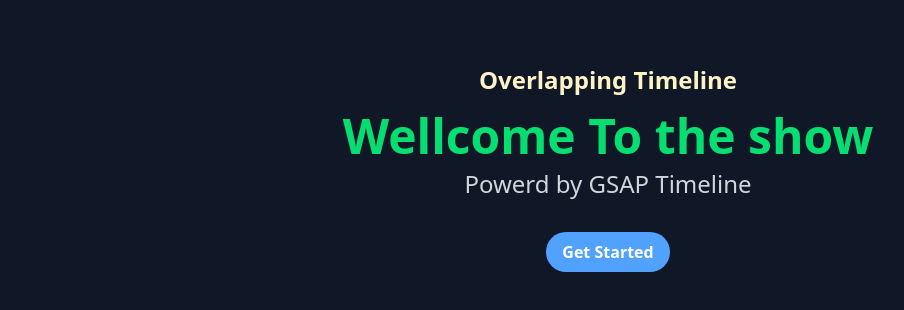
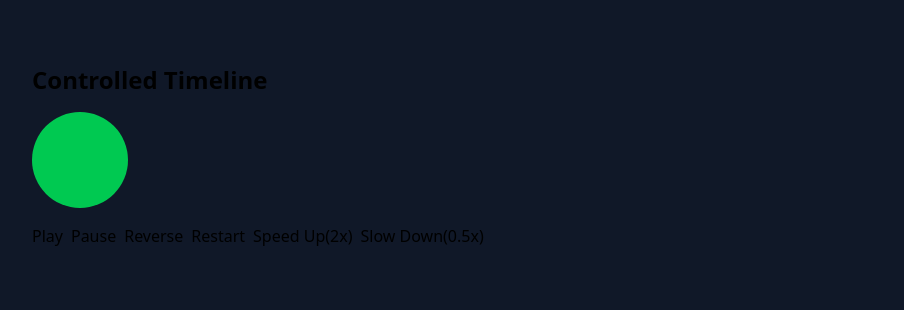
Before and after one commit to Biniyamgirma/animated-octo-using-gsap, a React (Vite) app: page / in a window 1280 px wide. Shown: the top 310 px of the page, without its empty margins (32-936 px from the left). Built offline with nearby package versions, Linux system fonts and the light colour scheme.

Commit message:
added a controlled animation using buttons

```diff
--- a/src/App.jsx
+++ b/src/App.jsx
@@ -5,6 +5,7 @@ import FromToTween from './components/FromToTween';
 import TimeLine from './components/TimeLine';
 import SimpleTimeLine from './components/SimpleTimeline';
 import OverlappingTimeline from './components/OverlappingTimeline';
+import ControlledTimeline from './components/ControlledTimeline';
 function App() {
 {/* <main className='w-full min-h-screen bg-gray-900 p-8 absolute'>
         <h1 className='text-center text-4xl font-bold text-white'>Gsap + React</h1>
@@ -16,11 +17,12 @@ function App() {
         <hr className="my-8 border-gray-700  " />
         <TimeLine />
             <SimpleTimeLine />
+            <OverlappingTimeline />
 
       </main> */}
   return (
     <main className='w-full min-h-screen bg-gray-900 p-8 absolute'>
-      <OverlappingTimeline />
+      <ControlledTimeline />
     </main>
 
 
--- /dev/null
+++ b/src/components/ControlledTimeline.jsx
@@ -0,0 +1,53 @@
+import React,{useRef} from 'react';
+import gsap from 'gsap';
+import { useGSAP } from '@gsap/react';
+
+const ControlledTimeline = ()=>{
+    const container = useRef(null);
+    const t1 = useRef(null);
+    useGSAP(()=>{
+            t1.current = gsap.timeline({paused:true})
+            .to('.orb',{
+                x:200,
+                duration:2,
+                ease:'power2.inOut',
+            })
+            .to('.orb',{
+                y:-150,
+                backgroundColor:'#8d3dae',
+                duration:1.5,
+                ease:'bounce.out',
+            },'-=0.5')
+            .to('.orb',{
+                rotation:360,
+                scale:0.5,
+                duration:2,
+                ease:'power2.inOut',
+            })
+
+    },{scope:container});
+    const handlePause = ()=> t1.current?.pause();
+    const handlePlay = ()=> t1.current?.play();
+    const handleReverse = () => t1.current?.reverse();
+    const handleRestart = () => t1.current?.restart();
+    const handleSpeedUp = () => t1.current?.timeScale(2);
+    const handleSlowDown = () => t1.current?.timeScale(0.5);
+
+    return(
+        <div ref={container} className="p-8">
+            <h2 className="text-2xl font-bold mb-4">Controlled Timeline</h2>
+            <div className="orb w-24 h-24 bg-green-500 rounded-full"></div>
+            <div className="flex flex-wrap gap-2 mt-4">
+                <button onClick={handlePlay} className="btn">Play</button>
+                <button onClick={handlePause} className="btn">Pause</button>
+                <button onClick={handleReverse} className="btn">Reverse</button>
+                <button onClick={handleRestart} className="btn">Restart</button>
+                <button onClick={handleSpeedUp} className="btn">Speed Up(2x)</button>
+                <button onClick={handleSlowDown} className="btn">Slow Down(0.5x)</button>
+            </div>
+        </div>
+    )
+
+}
+
+export default ControlledTimeline;
```
